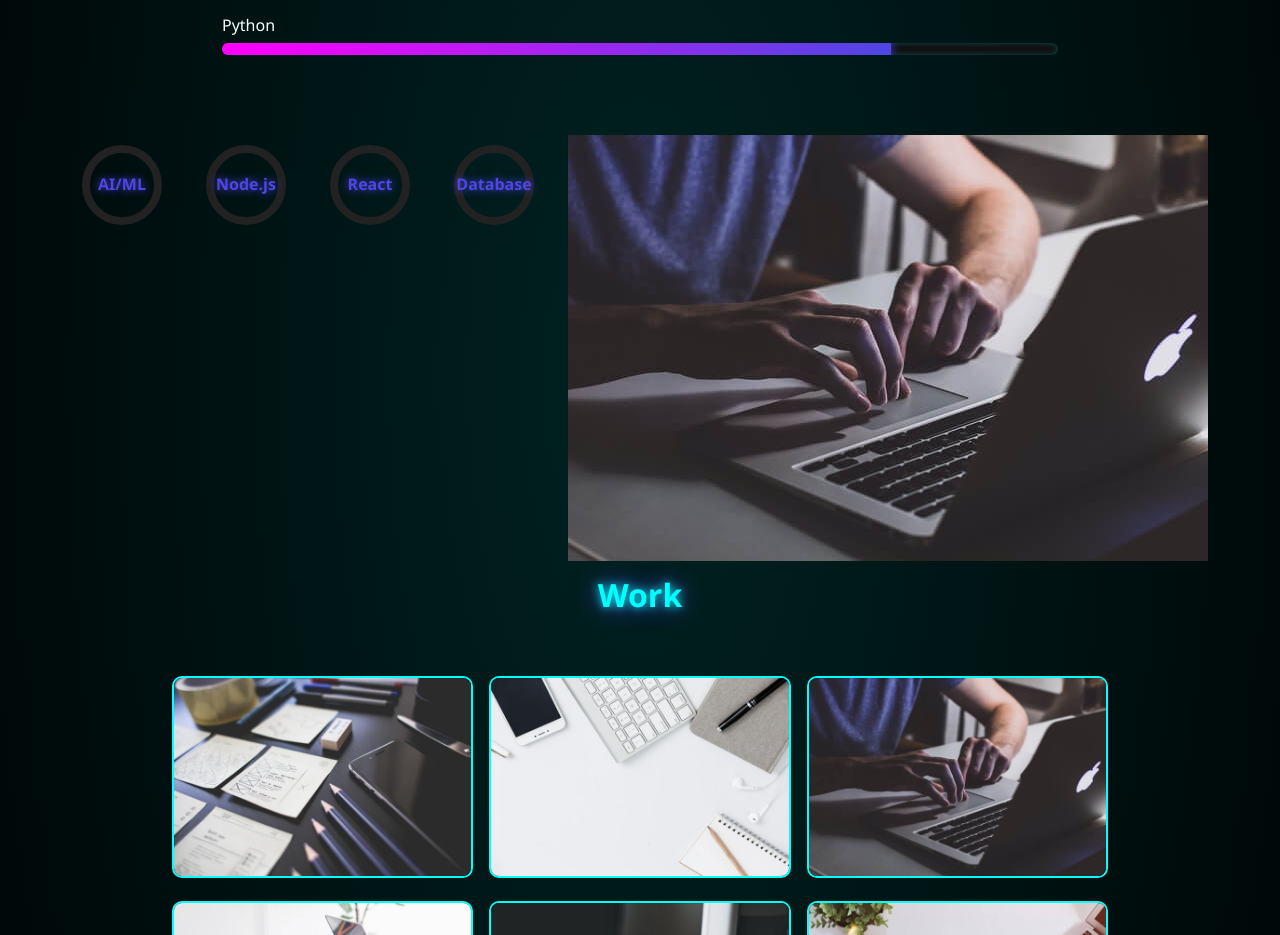
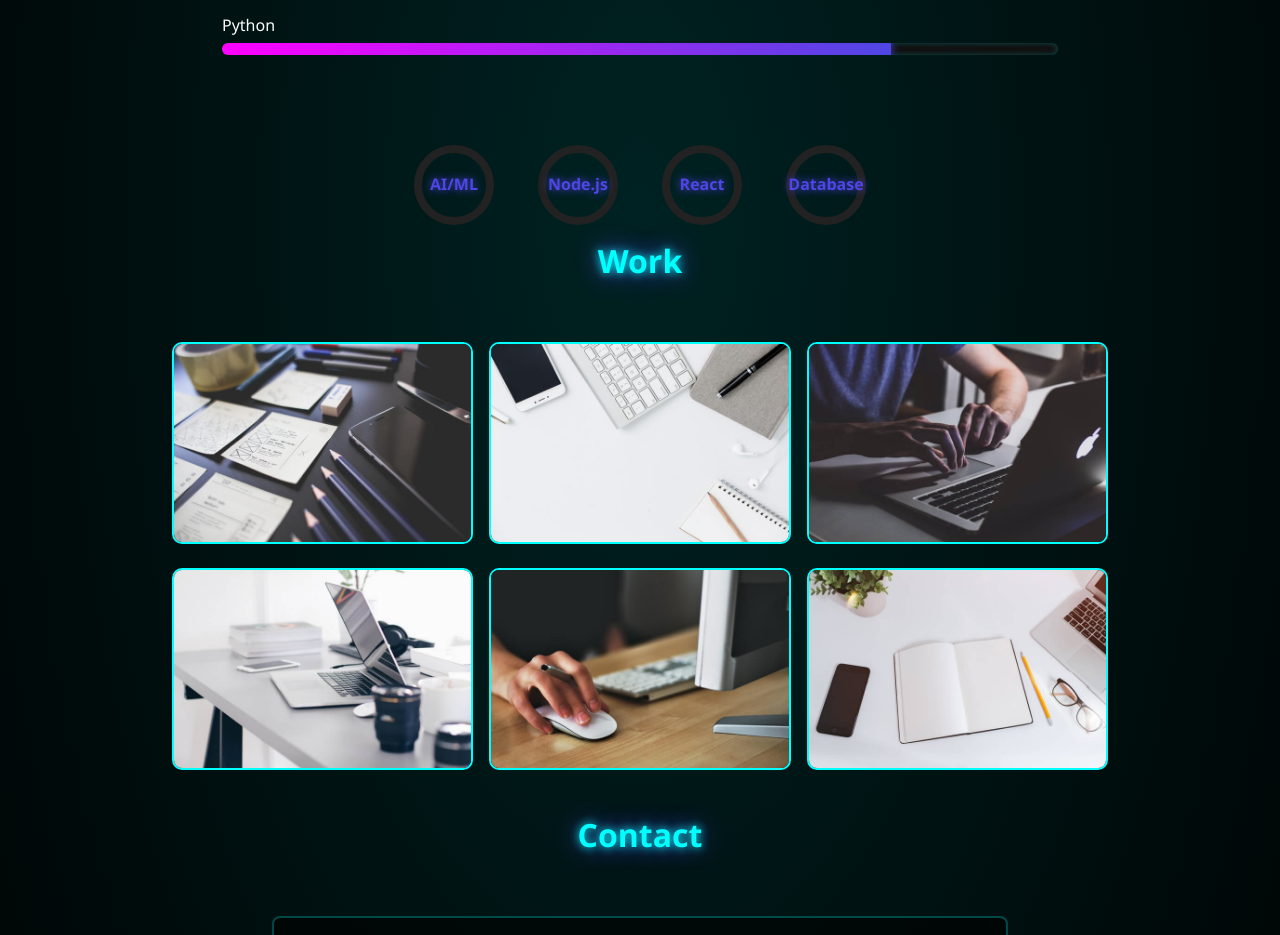
Before and after one commit to Shravan2krypton/MyPortfolio, a plain HTML site: page cv.html in a window 1280 px wide. Shown: the part 1121-2056 px from the top of the page. Drawn offline with nearby package versions, Linux system fonts and the light colour scheme.

Commit message:
Update cv.html

```diff
--- a/cv.html
+++ b/cv.html
@@ -131,10 +131,6 @@
         </svg>
         <span>Database</span>
       </div>
-
-      <div>
-        <img src="work3.jpg" alt="" class="skills__img">
-      </div>
     </section>
 
 
```
